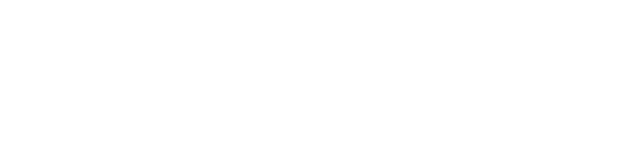
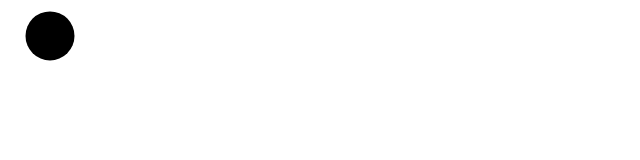
Before and after one commit to Ejcspi/D3-practice, a website with bundled scripts: page index.html in a window 1280 px wide. Shown: the whole page, without its empty margins (0-640 px from the left). Built offline with nearby package versions, Linux system fonts and the light colour scheme.

Commit message:
change loaded js

```diff
--- a/index.html
+++ b/index.html
@@ -8,7 +8,7 @@
   <!-- <script src="index.js" defer></script> -->
 </head>
 <body>
-  <script type="module" src="/index.js"></script>
+  <script type="module" src="/dataJoins.js"></script>
 
   <!-- <script type="module">
     import * as d3 from "https://cdn.jsdelivr.net/npm/d3@7/+esm";
```
